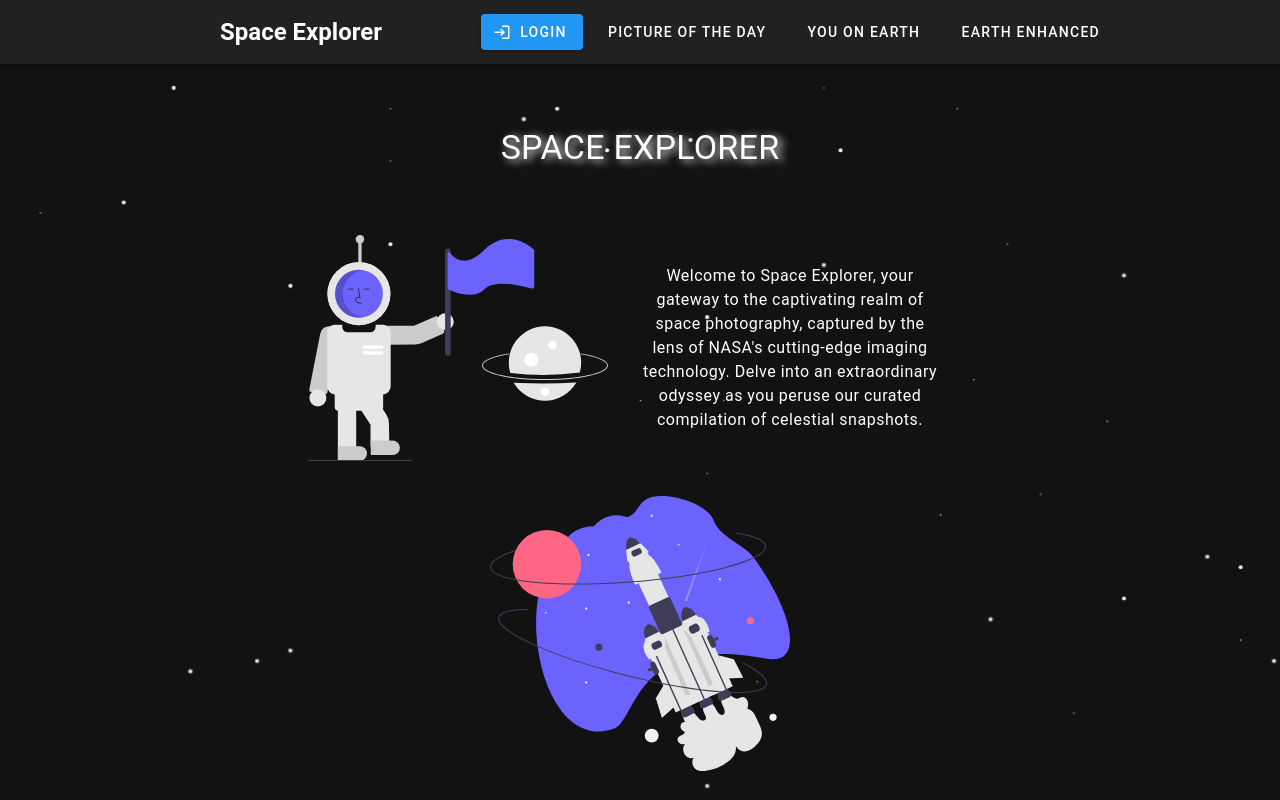
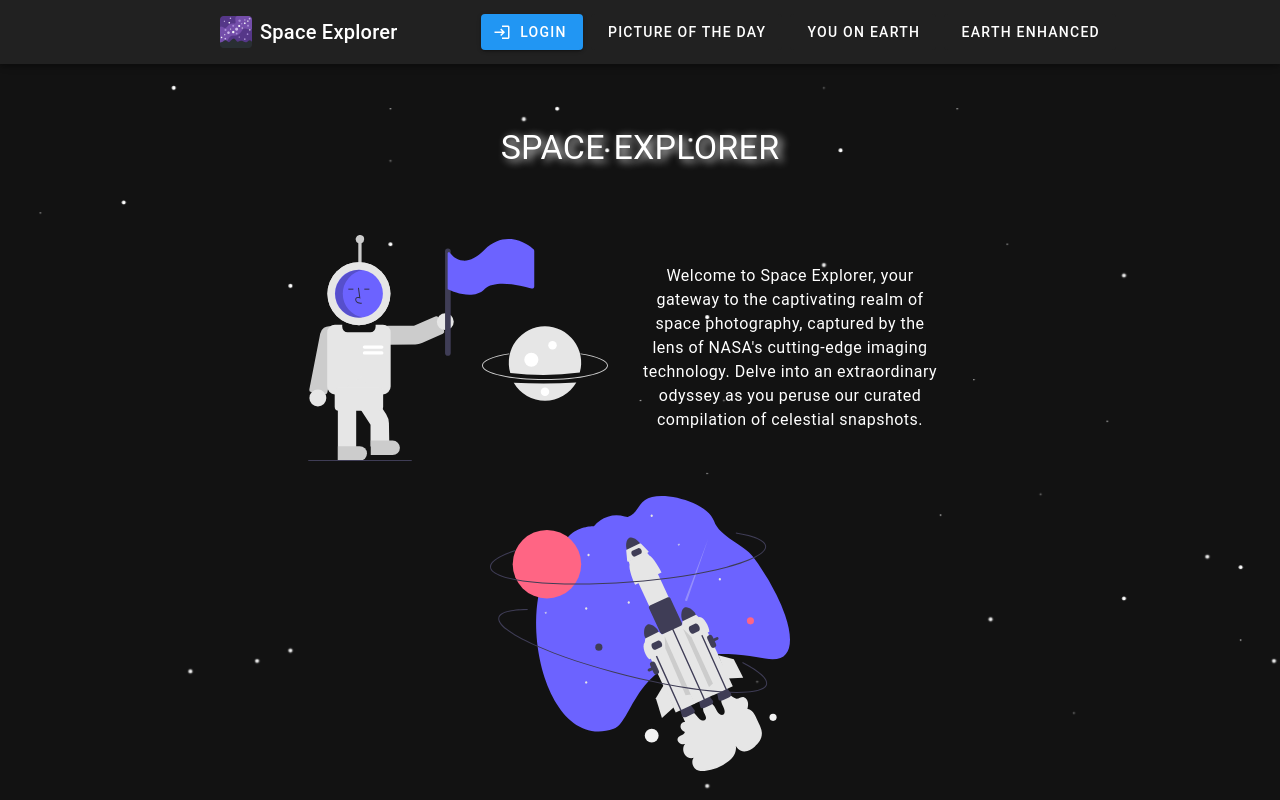
Before and after one commit to berkcambaz/space-explorer, a Vue app in the folder web/: page /home in a window 1280 px wide. Shown: the top 800 px of the page. Built offline with nearby package versions, Linux system fonts and the light colour scheme.

Commit message:
Add logo to app bar

```diff
--- a/web/src/App.vue
+++ b/web/src/App.vue
@@ -30,8 +30,9 @@ const earthEnhancedClass = computed(() => ({ "text-blue-lighten-1": router.curre
         <VSheet class="d-flex align-center">
           <VBtn :style="backButtonStyle" class="v-hidden ma-1" icon="mdi-arrow-left" @click="router.go(-1)" />
 
-          <RouterLink to="/home" class="ma-1 text-decoration-none text-white">
-            <h2>Space Explorer</h2>
+          <RouterLink to="/home" class="d-flex ma-1 text-decoration-none text-white">
+            <VImg src="/android-chrome-512x512.png" width="32" />
+            <h2 class="text-h6 mx-2">Space Explorer</h2>
           </RouterLink>
         </VSheet>
 
```
